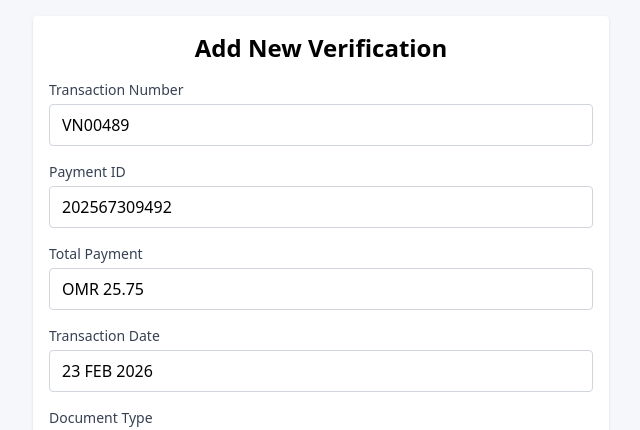
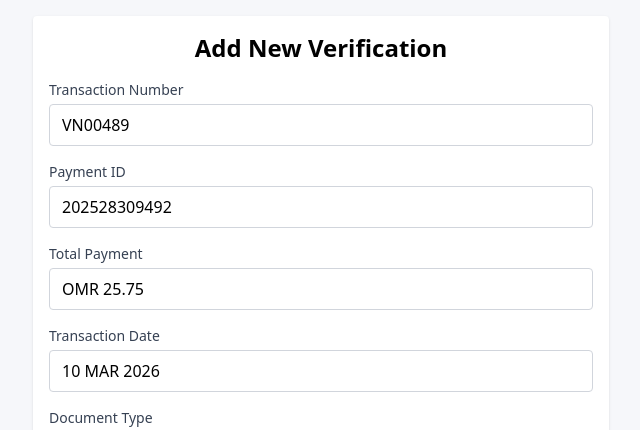
Before and after one commit to Randomtanvir/doscwallets-hostinger, a Next.js app: page /dashboard/create in a window 1280 px wide. Shown: the top 430 px of the page, without its empty margins (319-959 px from the left). Built offline with nearby package versions, Linux system fonts and the light colour scheme.

Commit message:
update form data

```diff
--- a/app/dashboard/create/_component/VerificationForm.jsx
+++ b/app/dashboard/create/_component/VerificationForm.jsx
@@ -14,16 +14,16 @@ export default function VerificationForm({
   const { register, handleSubmit, reset } = useForm({
     defaultValues: {
       transactionNumber: "VN00489",
-      paymentId: "202567309492",
+      paymentId: "202528309492",
       totalPayment: "OMR 25.75",
-      transactionDate: "23 FEB 2026",
+      transactionDate: "10 MAR 2026",
       documentType: "Marriage certificate",
       applicantName: "",
       email: "@gmail.com",
       phoneNumber: "78908",
       verifierName: "Foreign Ministry - Oman",
       verificationStatus: "Approved",
-      verificationDateTime: "2026-02-23 11:03:06",
+      verificationDateTime: "2026-03-10 11:09:18",
       urlLink: verifactionData?.urlLink || generateEncodedString(),
     },
   });
```
